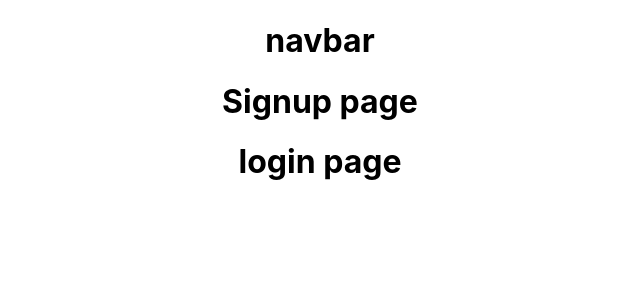
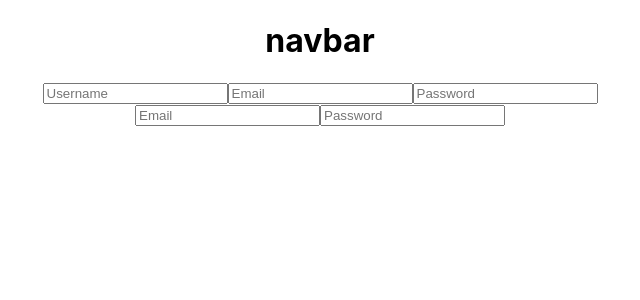
Before and after one commit to preronam/Project3, a React (Create React App) app in the folder client/: page / in a window 1280 px wide. Shown: the top 300 px of the page, without its empty margins (320-960 px from the left). Built offline with nearby package versions, Linux system fonts and the light colour scheme.

Commit message:
added pages folder with homepage login signup profile search js pages

```diff
--- a/client/src/App.js
+++ b/client/src/App.js
@@ -1,8 +1,8 @@
 
 import './App.css';
-import Login from './components/Login';
+import Login from './pages/Login';
 import Navbar from './components/Navbar';
-import Signup from './components/Signup';
+import Signup from './pages/Signup';
 
 function App() {
   return (
--- a/client/src/components/Login.js
+++ b/client/src/pages/Login.js
@@ -4,7 +4,10 @@ export class Login extends Component {
     render() {
         return (
             <div>
-                <h1>login page</h1>
+                <input className="email" placeholder="Email"/>
+                <input className="password" type="password" placeholder="Password"/>
+
+
             </div>
         )
     }
--- /dev/null
+++ b/client/src/pages/Signup.js
@@ -0,0 +1,16 @@
+import React, { Component } from 'react'
+
+export class Signup extends Component {
+    render() {
+        return (
+            <div>
+                <input className="username" placeholder="Username"/>
+                     <input className="email" placeholder="Email"/>
+                <input className="password" type="password" placeholder="Password"/>
+
+            </div>
+        )
+    }
+}
+
+export default Signup
```
Also changed, not shown: client/src/pages/Homepage.js (added), client/src/pages/Profile.js (added), client/src/pages/Searchpage.js (added).
